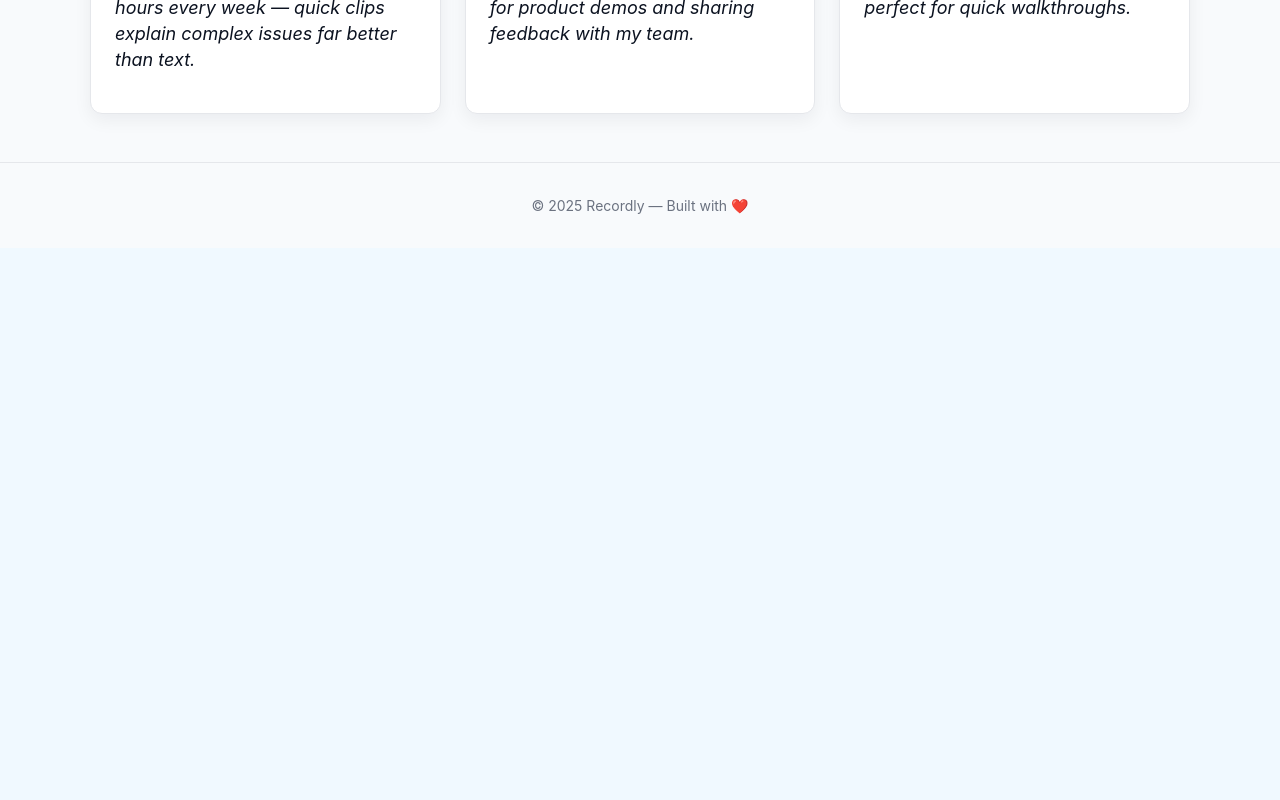
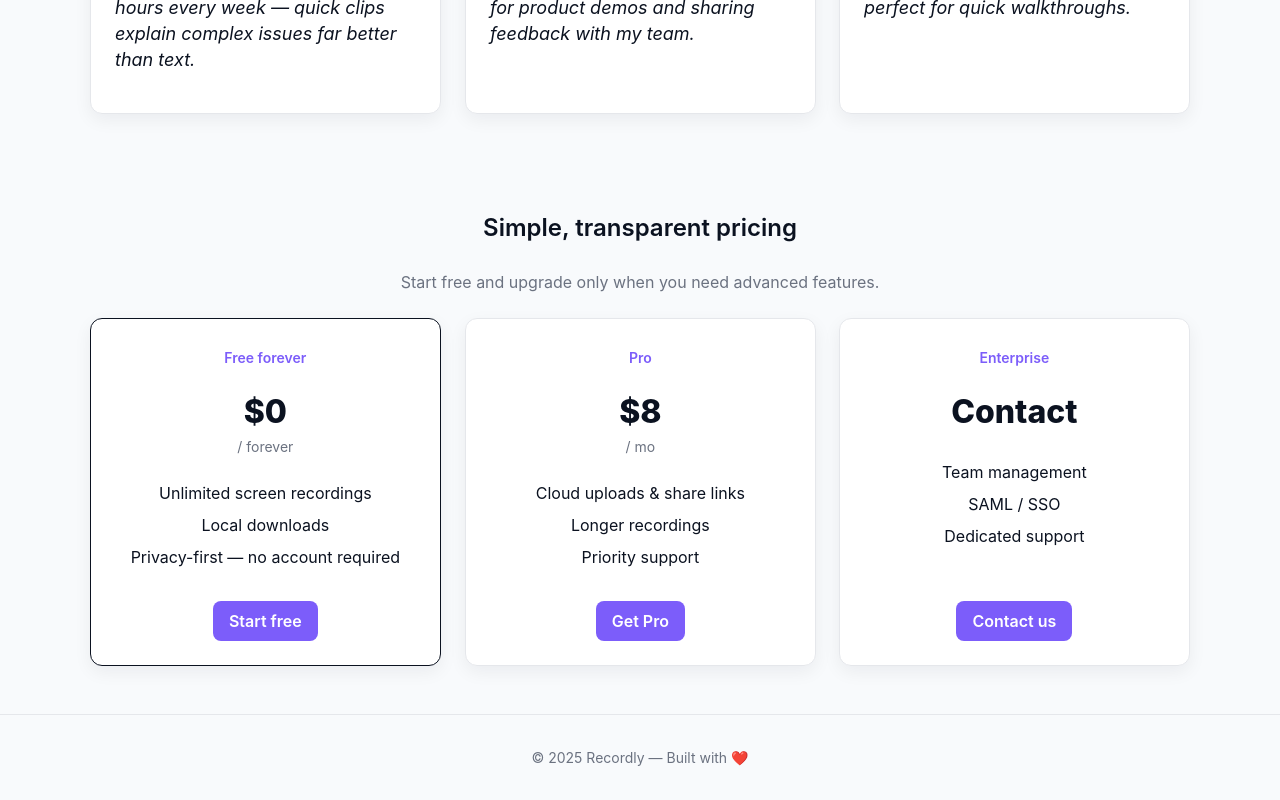
Before and after one commit to sjeevankumar/video-recorder, a React (Vite) app: page / in a window 1280 px wide. Shown: the part 1429-2229 px from the top of the page. Before the commit the page ends 1677 px from the top, so only its background shows below. Built offline with nearby package versions, Linux system fonts and the light colour scheme.

Commit message:
add pricing section

```diff
--- a/src/pages/Home.module.scss
+++ b/src/pages/Home.module.scss
@@ -331,6 +331,152 @@
 .testLead {
     color: $text-secondary;
     margin-top: $space-sm;
+}
+
+/* Pricing */
+.pricingSection {
+    padding: $space-2xl $space-lg;
+}
+
+.pricingInner {
+    max-width: 1100px;
+    margin: 0 auto;
+}
+
+.pricingGrid {
+    display: grid;
+    grid-template-columns: 1fr;
+    gap: $space-lg;
+    margin-top: $space-lg;
+
+    @media (min-width: $breakpoint-md) {
+        grid-template-columns: repeat(3, 1fr);
+    }
+}
+
+.priceCard {
+    background: $surface;
+    border: 1px solid $border;
+    border-radius: $radius-lg;
+    padding: $space-lg;
+    text-align: center;
+    box-shadow: $shadow-card;
+    display: flex;
+    flex-direction: column;
+    gap: $space-sm;
+    align-items: center;
+}
+
+.priceCard.recommended {
+    border-color: rgba($primary, 0.12);
+    transform: translateY(-6px);
+}
+
+.priceBadge {
+    background: rgba($primary, 0.08);
+    color: $primary;
+    padding: 0.25rem 0.6rem;
+    border-radius: $radius-full;
+    font-weight: $font-semibold;
+    font-size: $text-sm;
+}
+
+.priceTag {
+    margin-top: $space-sm;
+}
+
+.priceAmount {
+    font-size: 2rem;
+    font-weight: $font-extrabold;
+    color: $text-default;
+}
+
+.pricePeriod {
+    display: block;
+    font-size: $text-sm;
+    color: $text-secondary;
+}
+
+.featureList {
+    list-style: none;
+    padding: 0;
+    margin: $space-md 0;
+    color: $text-default;
+}
+
+.featureList li {
+    margin-bottom: $space-sm;
+}
+
+.priceCTA {
+    margin-top: auto;
+    display: inline-block;
+    padding: $space-sm $space-md;
+    border-radius: $radius-md;
+    background: $primary;
+    color: white;
+    text-decoration: none;
+    font-weight: $font-semibold;
+}
+
+.priceCTA:hover {
+    background: $primary-dark;
+}
+
+/* Card entrance animation */
+@keyframes cardEnter {
+    0% {
+        opacity: 0;
+        transform: translateY(12px) scale(0.995);
+    }
+    60% {
+        opacity: 1;
+        transform: translateY(-6px) scale(1.003);
+    }
+    100% {
+        opacity: 1;
+        transform: translateY(0) scale(1);
+    }
+}
+
+.pricingGrid .priceCard {
+    animation: cardEnter 520ms cubic-bezier(0.2, 0.9, 0.25, 1) both;
+}
+.pricingGrid .priceCard:nth-child(1) {
+    animation-delay: 0s;
+}
+.pricingGrid .priceCard:nth-child(2) {
+    animation-delay: 0.08s;
+}
+.pricingGrid .priceCard:nth-child(3) {
+    animation-delay: 0.16s;
+}
+
+.priceCard:hover {
+    transform: translateY(-10px) scale(1.02);
+    box-shadow: 0 28px 60px rgba(11, 18, 32, 0.14);
+}
+
+/* Testimonials entrance */
+.testimonialsGrid .testimonialCard {
+    animation: cardEnter 520ms cubic-bezier(0.2, 0.9, 0.25, 1) both;
+}
+.testimonialsGrid .testimonialCard:nth-child(1) {
+    animation-delay: 0s;
+}
+.testimonialsGrid .testimonialCard:nth-child(2) {
+    animation-delay: 0.06s;
+}
+.testimonialsGrid .testimonialCard:nth-child(3) {
+    animation-delay: 0.12s;
+}
+
+@media (prefers-reduced-motion: reduce) {
+    .pricingGrid .priceCard,
+    .testimonialsGrid .testimonialCard {
+        animation: none !important;
+        transition: none !important;
+    }
 }
 
 .logosRow {
--- a/src/pages/Home.tsx
+++ b/src/pages/Home.tsx
@@ -450,6 +450,67 @@ export default function Home() {
         </div>
       </section>
 
+      {/* Pricing */}
+      <section className={styles.pricingSection} aria-label="Pricing">
+        <div className={styles.pricingInner}>
+          <div className={styles.sectionHeader}>
+            <h2 className={styles.howTitle}>Simple, transparent pricing</h2>
+            <p className={styles.testLead}>
+              Start free and upgrade only when you need advanced features.
+            </p>
+          </div>
+
+          <div className={styles.pricingGrid}>
+            <div className={`${styles.priceCard} ${styles.recommended}`}>
+              <div className={styles.priceBadge}>Free forever</div>
+              <div className={styles.priceTag}>
+                <span className={styles.priceAmount}>$0</span>
+                <span className={styles.pricePeriod}> / forever</span>
+              </div>
+              <ul className={styles.featureList}>
+                <li>Unlimited screen recordings</li>
+                <li>Local downloads</li>
+                <li>Privacy-first — no account required</li>
+              </ul>
+              <a href="/recorder" className={styles.priceCTA}>
+                Start free
+              </a>
+            </div>
+
+            <div className={styles.priceCard}>
+              <div className={styles.priceBadge}>Pro</div>
+              <div className={styles.priceTag}>
+                <span className={styles.priceAmount}>$8</span>
+                <span className={styles.pricePeriod}> / mo</span>
+              </div>
+              <ul className={styles.featureList}>
+                <li>Cloud uploads & share links</li>
+                <li>Longer recordings</li>
+                <li>Priority support</li>
+              </ul>
+              <a href="/recorder" className={styles.priceCTA}>
+                Get Pro
+              </a>
+            </div>
+
+            <div className={styles.priceCard}>
+              <div className={styles.priceBadge}>Enterprise</div>
+              <div className={styles.priceTag}>
+                <span className={styles.priceAmount}>Contact</span>
+              </div>
+              <ul className={styles.featureList}>
+                <li>Team management</li>
+                <li>SAML / SSO</li>
+                <li>Dedicated support</li>
+              </ul>
+              <a href="/contact" className={styles.priceCTA}>
+                Contact us
+              </a>
+            </div>
+          </div>
+        </div>
+      </section>
+
       <footer className={styles.footer}>
         © {new Date().getFullYear()} Recordly — Built with ❤️
       </footer>
```
